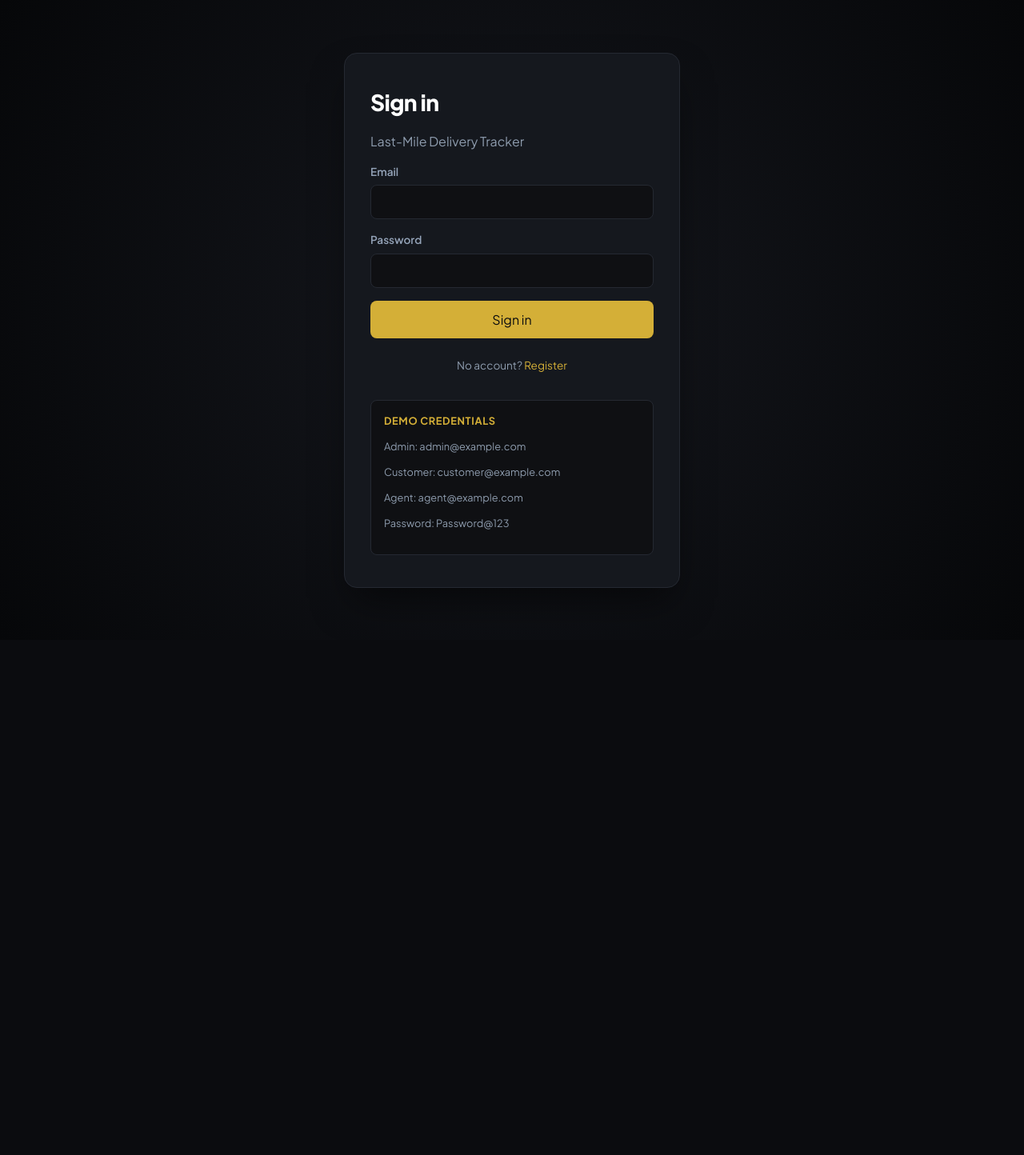
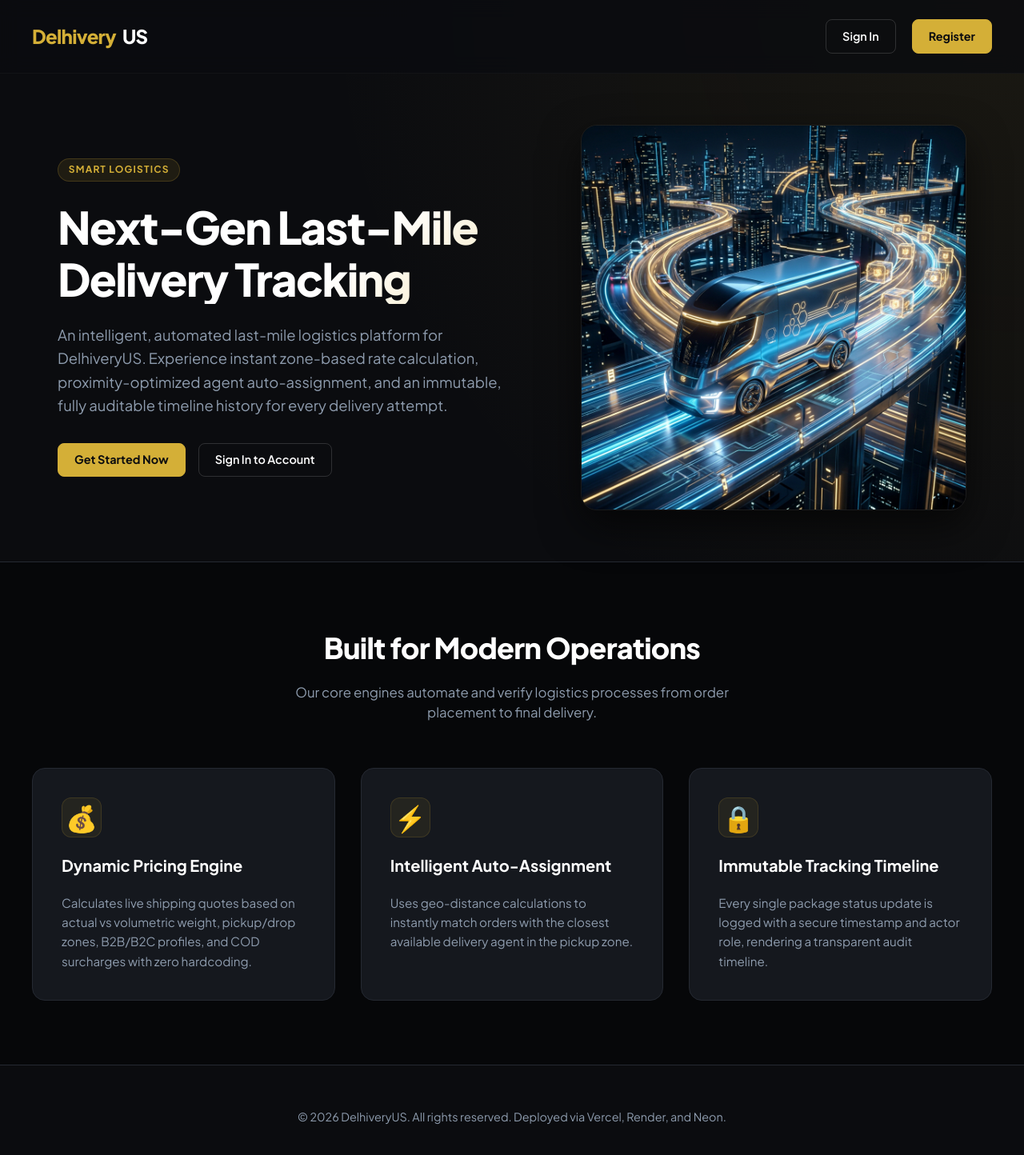
Before and after one commit to AbhinavSinghBhadouria/DelhiveryUS, a React (Vite) app in the folder frontend/: page / in a window 1280 px wide. Before the commit this address led to /login. Shown: the top 1444 px of the page at 80% size. Before the commit the page ends 800 px from the top, so only its background shows below. Built offline with nearby package versions, Linux system fonts and the light colour scheme; no server answers.

Commit message:
feat: add stunning 3D-enhanced landing page for DelhiveryUS

```diff
--- a/frontend/src/App.jsx
+++ b/frontend/src/App.jsx
@@ -14,6 +14,7 @@
 import Login from "./pages/Login.jsx";
 import Register from "./pages/Register.jsx";
 import VerifyEmail from "./pages/VerifyEmail.jsx";
+import Home from "./pages/Home.jsx";
 import CustomerDashboard from "./pages/customer/Dashboard.jsx";
 import CreateOrder from "./pages/customer/CreateOrder.jsx";
 import MyOrders from "./pages/customer/MyOrders.jsx";
@@ -77,7 +78,7 @@
           <Route path="/login" element={<Login />} />
           <Route path="/register" element={<Register />} />
           <Route path="/verify-email" element={<VerifyEmail />} />
-          <Route path="/" element={<HomeRedirect />} />
+          <Route path="/" element={<Home />} />
 
           {/* customer routes - sirf CUSTOMER role allowed hai
               ProtectedRoute components/ProtectedRoute.jsx mein hai - role check karta hai
--- a/frontend/src/index.css
+++ b/frontend/src/index.css
@@ -636,3 +636,283 @@
     justify-content: space-between;
   }
 }
+
+/* Landing Page Styles */
+.landing-page {
+  min-height: 100vh;
+  display: flex;
+  flex-direction: column;
+  background: radial-gradient(circle at top right, rgba(212, 175, 55, 0.08), transparent 45%), #0b0c0f;
+}
+
+.landing-header {
+  display: flex;
+  justify-content: space-between;
+  align-items: center;
+  padding: 1.5rem 2.5rem;
+  background: rgba(11, 12, 15, 0.8);
+  backdrop-filter: blur(12px);
+  position: sticky;
+  top: 0;
+  z-index: 100;
+  border-bottom: 1px solid rgba(255, 255, 255, 0.03);
+}
+
+.landing-brand {
+  font-size: 1.5rem;
+  font-weight: 800;
+  letter-spacing: -0.03em;
+  color: #fff;
+  display: flex;
+  align-items: center;
+  gap: 0.5rem;
+}
+
+.landing-brand span {
+  color: var(--primary);
+}
+
+.landing-nav-actions {
+  display: flex;
+  align-items: center;
+  gap: 1.25rem;
+}
+
+.btn-outline {
+  background: transparent;
+  color: #fff;
+  border: 1px solid rgba(255, 255, 255, 0.15);
+  padding: 0.6rem 1.25rem;
+  border-radius: 8px;
+  font-weight: 600;
+  font-size: 0.9rem;
+  cursor: pointer;
+  transition: all 0.25s ease;
+  text-decoration: none;
+}
+
+.btn-outline:hover {
+  background: rgba(255, 255, 255, 0.05);
+  border-color: #fff;
+  color: #fff;
+}
+
+.btn-filled {
+  background: var(--primary);
+  color: #0b0c0f;
+  border: 1px solid var(--primary);
+  padding: 0.6rem 1.25rem;
+  border-radius: 8px;
+  font-weight: 700;
+  font-size: 0.9rem;
+  cursor: pointer;
+  transition: all 0.25s ease;
+  text-decoration: none;
+}
+
+.btn-filled:hover {
+  background: var(--primary-light);
+  border-color: var(--primary-light);
+  color: #0b0c0f;
+  transform: translateY(-1px);
+  box-shadow: 0 4px 15px rgba(212, 175, 55, 0.3);
+}
+
+.landing-hero {
+  flex: 1;
+  max-width: 1200px;
+  width: 100%;
+  margin: 0 auto;
+  padding: 4rem 2rem;
+  display: grid;
+  grid-template-columns: 1.1fr 0.9fr;
+  align-items: center;
+  gap: 4rem;
+}
+
+.hero-text {
+  display: flex;
+  flex-direction: column;
+  gap: 1.5rem;
+}
+
+.hero-badge {
+  display: inline-flex;
+  align-self: flex-start;
+  font-size: 0.75rem;
+  padding: 0.3rem 0.8rem;
+  border-radius: 999px;
+  background: rgba(212, 175, 55, 0.1);
+  color: var(--primary);
+  border: 1px solid rgba(212, 175, 55, 0.2);
+  font-weight: 700;
+  text-transform: uppercase;
+  letter-spacing: 0.1em;
+}
+
+.hero-text h1 {
+  font-size: 3.5rem;
+  font-weight: 800;
+  line-height: 1.15;
+  letter-spacing: -0.03em;
+  color: #fff;
+  margin: 0;
+  background: linear-gradient(135deg, #fff 60%, var(--primary-light));
+  -webkit-background-clip: text;
+  -webkit-text-fill-color: transparent;
+}
+
+.hero-text p {
+  font-size: 1.15rem;
+  color: var(--muted);
+  line-height: 1.6;
+  margin: 0;
+}
+
+.hero-cta {
+  display: flex;
+  gap: 1rem;
+  margin-top: 0.5rem;
+}
+
+.hero-image-wrapper {
+  position: relative;
+  display: flex;
+  justify-content: center;
+  align-items: center;
+}
+
+.hero-image {
+  max-width: 100%;
+  height: auto;
+  border-radius: 20px;
+  box-shadow: 0 20px 50px rgba(0, 0, 0, 0.6);
+  border: 1px solid rgba(255, 255, 255, 0.05);
+  transition: transform 0.5s cubic-bezier(0.175, 0.885, 0.32, 1.275);
+}
+
+.hero-image:hover {
+  transform: translateY(-10px) rotate(1deg);
+  box-shadow: 0 30px 60px rgba(212, 175, 55, 0.15);
+}
+
+.landing-features {
+  background: #060709;
+  border-top: 1px solid var(--border);
+  padding: 5rem 2rem;
+}
+
+.features-container {
+  max-width: 1200px;
+  width: 100%;
+  margin: 0 auto;
+  display: flex;
+  flex-direction: column;
+  gap: 3.5rem;
+}
+
+.features-header {
+  text-align: center;
+  max-width: 600px;
+  margin: 0 auto;
+}
+
+.features-header h2 {
+  font-size: 2.25rem;
+  font-weight: 800;
+  color: #fff;
+  margin: 0 0 1rem;
+  letter-spacing: -0.02em;
+}
+
+.features-header p {
+  color: var(--muted);
+  font-size: 1.05rem;
+  line-height: 1.5;
+  margin: 0;
+}
+
+.features-grid {
+  display: grid;
+  grid-template-columns: repeat(3, 1fr);
+  gap: 2rem;
+}
+
+.feature-card {
+  background: var(--surface);
+  border: 1px solid var(--border);
+  border-radius: 16px;
+  padding: 2.25rem;
+  display: flex;
+  flex-direction: column;
+  gap: 1.25rem;
+  transition: all 0.3s ease;
+}
+
+.feature-card:hover {
+  transform: translateY(-5px);
+  border-color: rgba(212, 175, 55, 0.3);
+  box-shadow: 0 10px 30px rgba(0, 0, 0, 0.4);
+}
+
+.feature-icon {
+  font-size: 2rem;
+  color: var(--primary);
+  width: 50px;
+  height: 50px;
+  display: flex;
+  align-items: center;
+  justify-content: center;
+  background: rgba(212, 175, 55, 0.08);
+  border-radius: 12px;
+  border: 1px solid rgba(212, 175, 55, 0.15);
+}
+
+.feature-card h3 {
+  font-size: 1.25rem;
+  font-weight: 700;
+  color: #fff;
+  margin: 0;
+}
+
+.feature-card p {
+  color: var(--muted);
+  line-height: 1.6;
+  font-size: 0.95rem;
+  margin: 0;
+}
+
+.landing-footer {
+  border-top: 1px solid var(--border);
+  background: #0b0c0f;
+  padding: 2.5rem;
+  text-align: center;
+  color: var(--muted);
+  font-size: 0.9rem;
+}
+
+@media (max-width: 968px) {
+  .landing-hero {
+    grid-template-columns: 1fr;
+    text-align: center;
+    gap: 3rem;
+    padding: 3rem 1.5rem;
+  }
+
+  .hero-badge {
+    align-self: center;
+  }
+
+  .hero-text h1 {
+    font-size: 2.75rem;
+  }
+
+  .hero-cta {
+    justify-content: center;
+  }
+
+  .features-grid {
+    grid-template-columns: 1fr;
+    gap: 1.5rem;
+  }
+}
--- /dev/null
+++ b/frontend/src/pages/Home.jsx
@@ -0,0 +1,117 @@
+import { Link } from "react-router-dom";
+import { useAuth } from "../context/AuthContext.jsx";
+
+export default function Home() {
+  const { user, logout } = useAuth();
+
+  const getDashboardLink = () => {
+    if (!user) return "/login";
+    if (user.role === "ADMIN") return "/admin";
+    if (user.role === "AGENT") return "/agent";
+    return "/customer";
+  };
+
+  return (
+    <div className="landing-page">
+      {/* Header */}
+      <header className="landing-header">
+        <div className="landing-brand">
+          <span>Delhivery</span>US
+        </div>
+        <nav className="landing-nav-actions">
+          {user ? (
+            <>
+              <span className="user-name" style={{ marginRight: '1rem' }}>Welcome, {user.name}</span>
+              <Link to={getDashboardLink()} className="btn-filled">
+                Go to Dashboard
+              </Link>
+              <button onClick={logout} className="btn-outline" style={{ cursor: 'pointer' }}>
+                Sign Out
+              </button>
+            </>
+          ) : (
+            <>
+              <Link to="/login" className="btn-outline">
+                Sign In
+              </Link>
+              <Link to="/register" className="btn-filled">
+                Register
+              </Link>
+            </>
+          )}
+        </nav>
+      </header>
+
+      {/* Hero Section */}
+      <main className="landing-hero">
+        <div className="hero-text">
+          <span className="hero-badge">Smart Logistics</span>
+          <h1>Next-Gen Last-Mile Delivery Tracking</h1>
+          <p>
+            An intelligent, automated last-mile logistics platform for DelhiveryUS.
+            Experience instant zone-based rate calculation, proximity-optimized agent auto-assignment,
+            and an immutable, fully auditable timeline history for every delivery attempt.
+          </p>
+          <div className="hero-cta">
+            <Link to={user ? getDashboardLink() : "/register"} className="btn-filled">
+              {user ? "Go to Dashboard" : "Get Started Now"}
+            </Link>
+            {!user && (
+              <Link to="/login" className="btn-outline">
+                Sign In to Account
+              </Link>
+            )}
+          </div>
+        </div>
+        <div className="hero-image-wrapper">
+          <img
+            src="/delivery_hero.png"
+            alt="Futuristic Logistics Cargo Truck and Grid"
+            className="hero-image"
+          />
+        </div>
+      </main>
+
+      {/* Features Section */}
+      <section className="landing-features">
+        <div className="features-container">
+          <div className="features-header">
+            <h2>Built for Modern Operations</h2>
+            <p>Our core engines automate and verify logistics processes from order placement to final delivery.</p>
+          </div>
+          <div className="features-grid">
+            <div className="feature-card">
+              <div className="feature-icon">💰</div>
+              <h3>Dynamic Pricing Engine</h3>
+              <p>
+                Calculates live shipping quotes based on actual vs volumetric weight, pickup/drop zones,
+                B2B/B2C profiles, and COD surcharges with zero hardcoding.
+              </p>
+            </div>
+            <div className="feature-card">
+              <div className="feature-icon">⚡</div>
+              <h3>Intelligent Auto-Assignment</h3>
+              <p>
+                Uses geo-distance calculations to instantly match orders with the closest available delivery agent
+                in the pickup zone.
+              </p>
+            </div>
+            <div className="feature-card">
+              <div className="feature-icon">🔒</div>
+              <h3>Immutable Tracking Timeline</h3>
+              <p>
+                Every single package status update is logged with a secure timestamp and actor role,
+                rendering a transparent audit timeline.
+              </p>
+            </div>
+          </div>
+        </div>
+      </section>
+
+      {/* Footer */}
+      <footer className="landing-footer">
+        <p>&copy; {new Date().getFullYear()} DelhiveryUS. All rights reserved. Deployed via Vercel, Render, and Neon.</p>
+      </footer>
+    </div>
+  );
+}
```
Also changed, not shown: frontend/public/delivery_hero.png (added).
